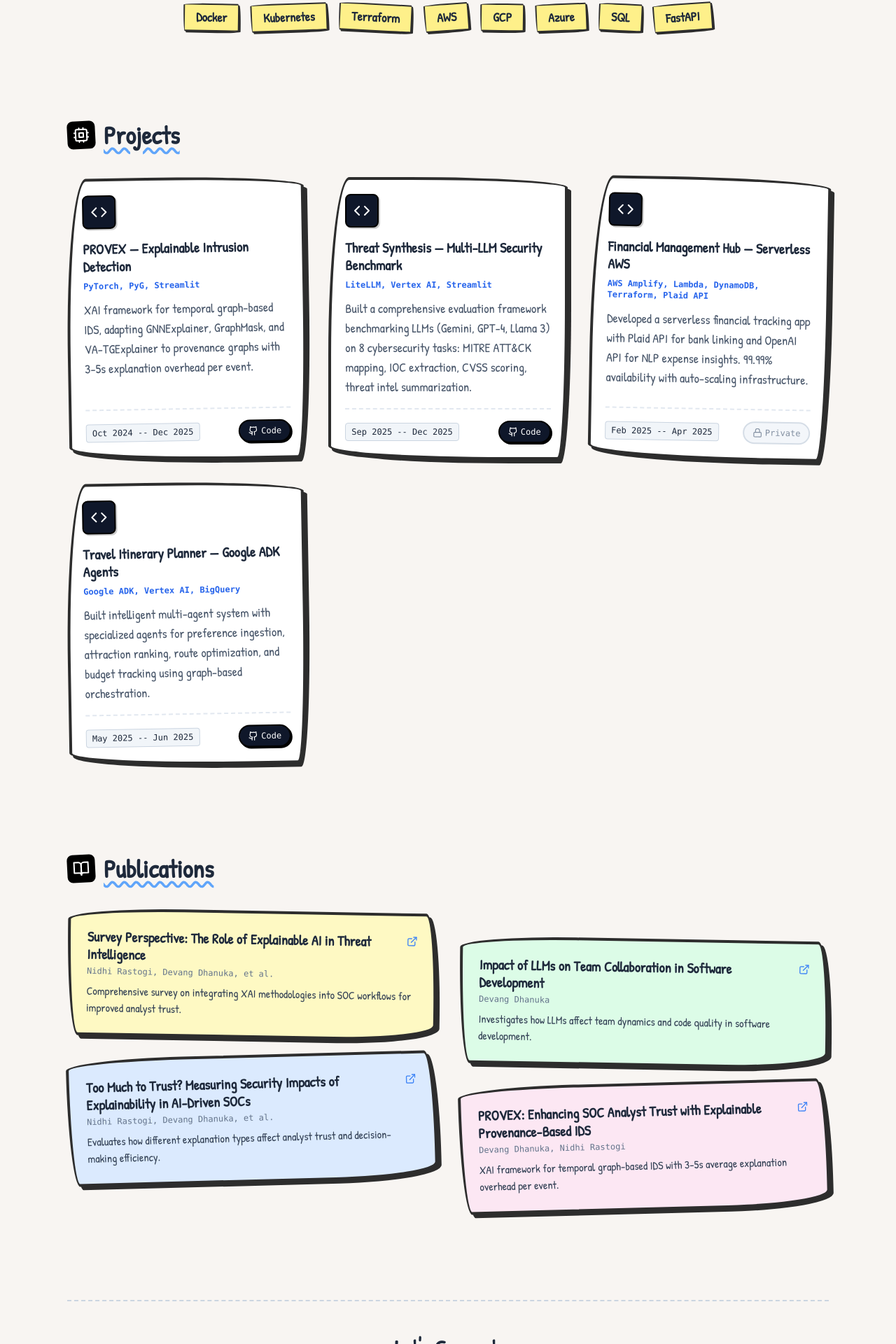
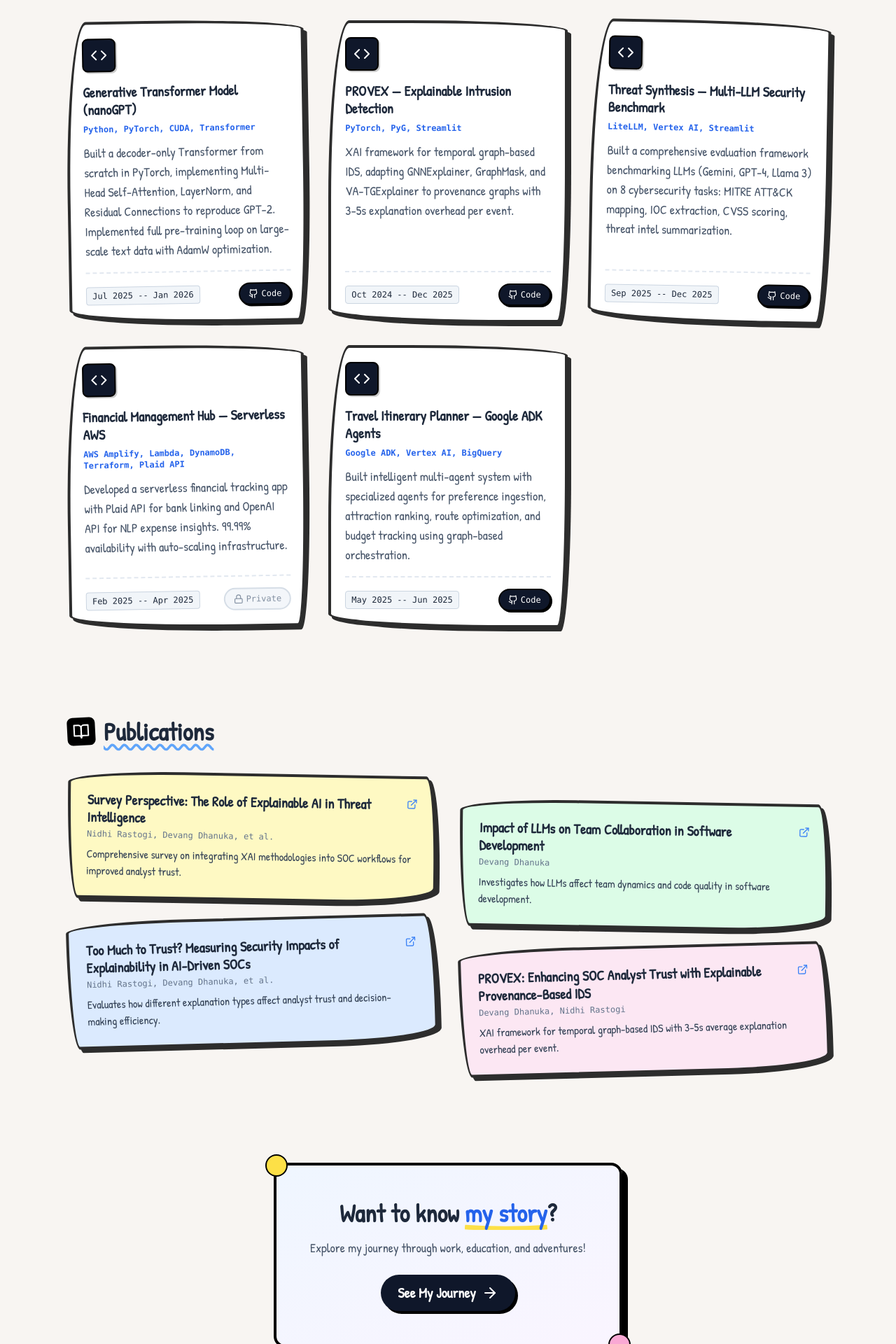
Before and after one commit to devang1304/devang1304.github.io, a React (Vite) app: page / in a window 1280 px wide. Shown: the part 854-2774 px from the top of the page at 70% size. Built offline with nearby package versions, Linux system fonts and the light colour scheme.

Commit message:
feat: add nanoGPT project, remove the skills section, and implement an experience call-to-action on the homepage.

```diff
--- a/src/data/content.ts
+++ b/src/data/content.ts
@@ -35,6 +35,13 @@ export const educationData = [
 ];
 
 export const projectsData = [
+  {
+    title: "Generative Transformer Model (nanoGPT)",
+    tech: "Python, PyTorch, CUDA, Transformer",
+    period: "Jul 2025 -- Jan 2026",
+    link: "https://github.com/devang1304/nanoGPT",
+    desc: "Built a decoder-only Transformer from scratch in PyTorch, implementing Multi-Head Self-Attention, LayerNorm, and Residual Connections to reproduce GPT-2. Implemented full pre-training loop on large-scale text data with AdamW optimization.",
+  },
   {
     title: "PROVEX — Explainable Intrusion Detection",
     tech: "PyTorch, PyG, Streamlit",
--- a/src/pages/Home.tsx
+++ b/src/pages/Home.tsx
@@ -1,5 +1,5 @@
 import React, { useEffect } from "react";
-import { useLocation } from "react-router-dom";
+import { useLocation, Link } from "react-router-dom";
 import {
   Download,
   Github,
@@ -10,6 +10,7 @@ import {
   BookOpen,
   ExternalLink,
   Lock,
+  ArrowRight,
 } from "lucide-react";
 import {
   HandButton,
@@ -192,7 +193,7 @@ export default function Home() {
       </section>
 
       {/* --- SKILLS SUBSECTION --- */}
-      <section id="skills" className="mb-32 text-center">
+      {/* <section id="skills" className="mb-32 text-center">
         <div className="flex flex-wrap justify-center items-center gap-4 max-w-4xl mx-auto">
           {importantSkills.map((skill, i) => (
             <SkillTag
@@ -203,7 +204,7 @@ export default function Home() {
             </SkillTag>
           ))}
         </div>
-      </section>
+      </section> */}
 
       {/* --- PROJECTS SECTION --- */}
       <section id="projects" className="mb-32">
@@ -327,6 +328,47 @@ export default function Home() {
           </div>
         </div>
       </section>
+
+      {/* --- EXPERIENCE CTA SECTION --- */}
+      <section className="mb-16 text-center">
+        <div className="relative inline-block p-8 md:p-12 bg-gradient-to-br from-blue-50 to-purple-50 border-4 border-black rounded-2xl shadow-[8px_8px_0px_#000] transform hover:-translate-y-1 transition-transform duration-200">
+          <div className="absolute -top-4 -left-4 w-8 h-8 bg-yellow-300 border-2 border-black rounded-full" />
+          <div className="absolute -bottom-4 -right-4 w-8 h-8 bg-pink-300 border-2 border-black rounded-full" />
+
+          <h2 className="text-3xl md:text-4xl font-hand font-bold mb-4">
+            Want to know{" "}
+            <span className="text-blue-600 relative inline-block">
+              my story
+              <svg
+                className="absolute w-full h-2 -bottom-1 left-0 text-yellow-300 z-[-1]"
+                viewBox="0 0 100 10"
+                preserveAspectRatio="none"
+              >
+                <path
+                  d="M0 5 Q 50 10 100 5"
+                  stroke="currentColor"
+                  strokeWidth="8"
+                  fill="none"
+                />
+              </svg>
+            </span>
+            ?
+          </h2>
+          <p className="font-hand text-lg text-slate-600 mb-6 max-w-md mx-auto">
+            Explore my journey through work, education, and adventures!
+          </p>
+          <Link
+            to="/experience"
+            className="group inline-flex items-center gap-2 px-6 py-3 bg-slate-900 text-white font-hand text-xl font-bold rounded-full border-3 border-black shadow-[4px_4px_0px_#000] hover:bg-blue-600 hover:-translate-y-0.5 active:translate-y-0.5 active:shadow-[2px_2px_0px_#000] transition-all"
+          >
+            See My Journey
+            <ArrowRight
+              size={24}
+              className="group-hover:translate-x-1 transition-transform"
+            />
+          </Link>
+        </div>
+      </section>
     </>
   );
 }
```
